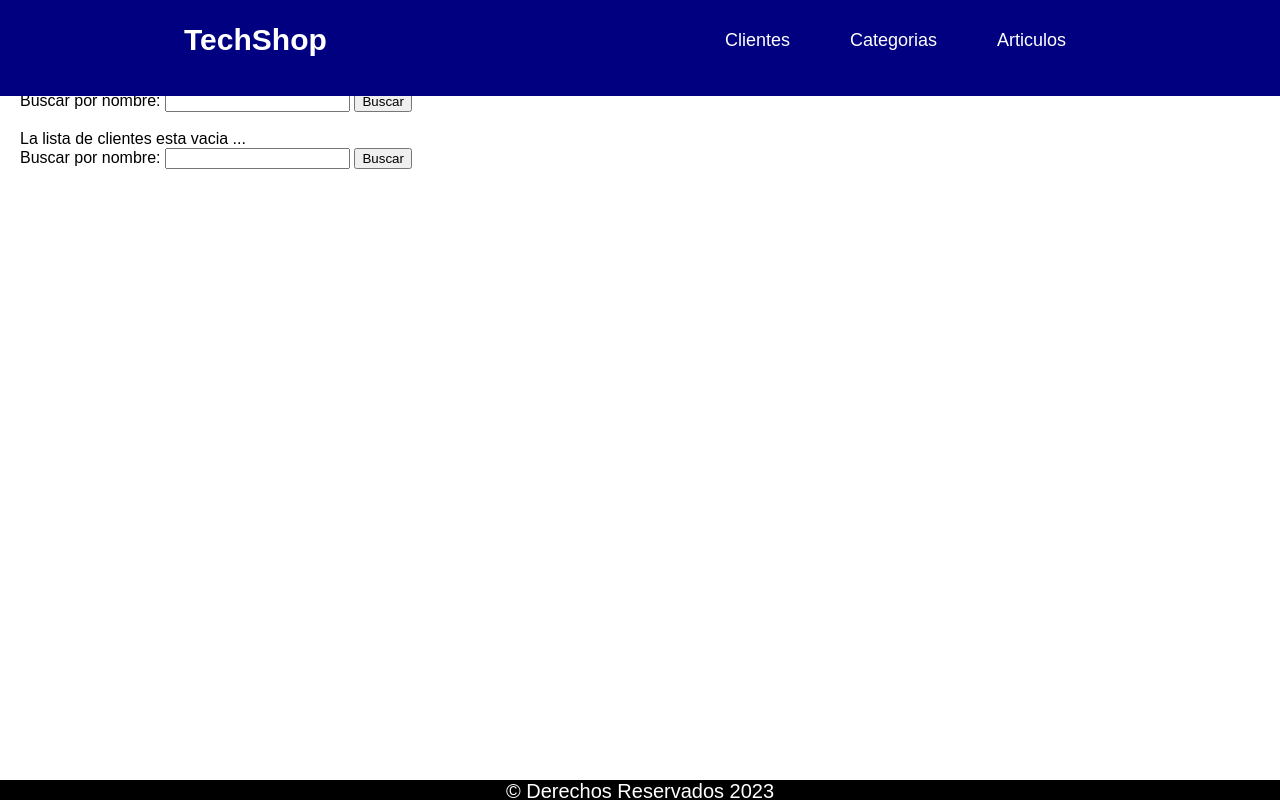
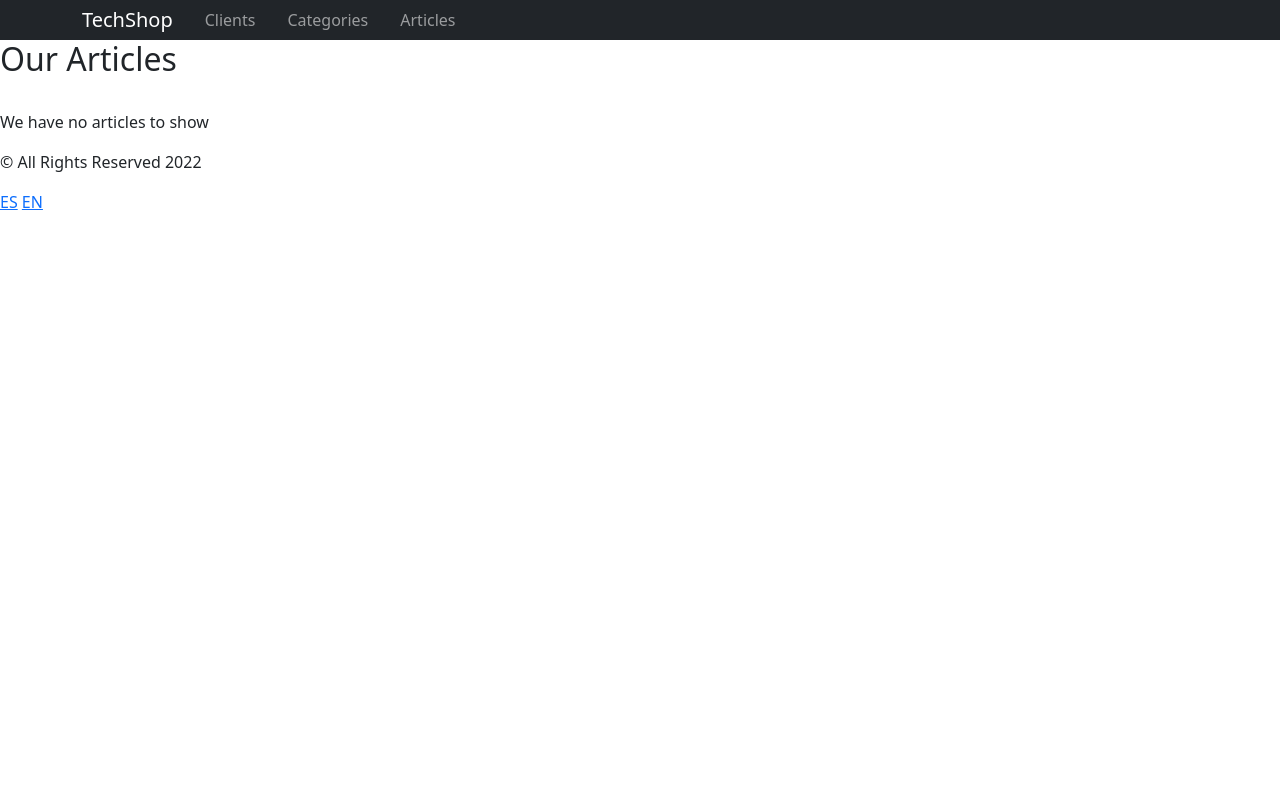
Before and after one commit to Lenuxgg/Tienda_IQ_2023, a Spring Boot app: page / in a window 1280 px wide. Run offline with Spring Boot 4, Linux system fonts and the light colour scheme; some libraries are stand-ins or nearby versions.

Commit message:
Boostrap y webcanfig

```diff
--- a/src/main/java/com/Tienda/controller/ArticuloController.java
+++ b/src/main/java/com/Tienda/controller/ArticuloController.java
@@ -10,10 +10,6 @@
 import org.springframework.web.bind.annotation.PostMapping;
 import org.springframework.web.bind.annotation.RequestMapping;
 
-/**
- *
- * @author manul
- */
 @Controller
 public class ArticuloController {
 
--- a/src/main/java/com/Tienda/domain/Cliente.java
+++ b/src/main/java/com/Tienda/domain/Cliente.java
@@ -29,6 +29,7 @@
     String correo;
     String telefono;
 
+
     @JoinColumn(name="id_credito", referencedColumnName = "id_credito")
     @ManyToOne
     private Credito credito;
--- /dev/null
+++ b/src/main/resources/messages.properties
@@ -0,0 +1,44 @@
+aplicacion.titulo=TechShop
+
+plantilla.clientes=Clientes
+plantilla.categorias=Categor\u00edas
+plantilla.articulos=Art\u00edculos
+plantilla.derechos=Derechos Reservados 2022
+
+index.titulo=Nuestros Art\u00edculos
+
+articulo.datos=Datos del Art\u00edculo
+articulo.titulo=Listado de art\u00edculos
+articulo.nuevo=Nuevo Art\u00edculo
+articulo.categoria=Categor\u00eda
+articulo.descripcion=Descripci\u00f3n
+articulo.detalle=Detalle
+articulo.precio=Precio
+articulo.existencias=Existencias
+articulo.activo=Activo
+articulo.comprar=Comprar
+articulo.no_mostrar=No tenemos art\u00edculos que mostrar
+
+cliente.datos=Datos del Cliente
+cliente.titulo=Listado de Clientes
+cliente.nuevo=Nuevo Cliente
+cliente.nombre=Nombre
+cliente.apellidos=Apellidos
+cliente.correo=Correo
+cliente.telefono=Tel\u00e9fono
+cliente.limite=L\u00edmite
+cliente.no_mostrar=No tenemos clientes que mostrar
+
+categoria.datos=Datos de Categor\u00eda
+categoria.titulo=Listado de Categor\u00edas
+categoria.nuevo=Nueva Categor\u00eda
+categoria.descripcion=Descripci\u00f3n
+categoria.activo=Activa
+categoria.no_mostrar=No tenemos categor\u00edas que mostrar
+
+accion.agregar=Agregar
+accion.nuevo=Nuevo
+accion.eliminar=Eliminar
+accion.actualizar=Actualizar
+accion.guardar=Guardar
+accion.regresar=Regresar
--- /dev/null
+++ b/src/main/resources/messages_en.properties
@@ -0,0 +1,44 @@
+aplicacion.titulo=TechShop
+
+plantilla.clientes=Clients
+plantilla.categorias=Categories
+plantilla.articulos=Articles
+plantilla.derechos=All Rights Reserved 2022
+
+index.titulo=Our Articles
+
+articulo.datos=Article Data
+articulo.titulo=List of articles
+articulo.nuevo=New Article
+articulo.categoria=Category
+articulo.descripcion=Description
+articulo.detalle=Detail
+articulo.precio=Price
+articulo.existencias=Stocks
+articulo.activo=Active
+articulo.comprar=Buy
+articulo.no_mostrar=We have no articles to show
+
+cliente.datos=Client Data
+cliente.titulo=Client List
+cliente.nuevo=New Client
+cliente.nombre=Name
+cliente.apellidos=Surnames
+cliente.correo=Email
+cliente.telefono=Phone
+cliente.limite=Limit
+cliente.no_mostrar=We have no clients to show
+
+categoria.datos=Category Data
+categoria.titulo=List of Categories
+categoria.nuevo=New Category
+categoria.descripcion=Description
+categoria.activo=Active
+categoria.no_mostrar=We don't have categories to show
+
+accion.agregar=Add
+accion.nuevo=New
+accion.eliminar=Delete
+accion.actualizar=Update
+accion.guardar=Save
+accion.regresar=Return
--- /dev/null
+++ b/src/main/resources/messages_es.properties
@@ -0,0 +1,44 @@
+aplicacion.titulo=TechShop
+
+plantilla.clientes=Clientes
+plantilla.categorias=Categor\u00edas
+plantilla.articulos=Art\u00edculos
+plantilla.derechos=Derechos Reservados 2022
+
+index.titulo=Nuestros Art\u00edculos
+
+articulo.datos=Datos del Art\u00edculo
+articulo.titulo=Listado de art\u00edculos
+articulo.nuevo=Nuevo Art\u00edculo
+articulo.categoria=Categor\u00eda
+articulo.descripcion=Descripci\u00f3n
+articulo.detalle=Detalle
+articulo.precio=Precio
+articulo.existencias=Existencias
+articulo.activo=Activo
+articulo.comprar=Comprar
+articulo.no_mostrar=No tenemos art\u00edculos que mostrar
+
+cliente.datos=Datos del Cliente
+cliente.titulo=Listado de Clientes
+cliente.nuevo=Nuevo Cliente
+cliente.nombre=Nombre
+cliente.apellidos=Apellidos
+cliente.correo=Correo
+cliente.telefono=Tel\u00e9fono
+cliente.limite=L\u00edmite
+cliente.no_mostrar=No tenemos clientes que mostrar
+
+categoria.datos=Datos de Categor\u00eda
+categoria.titulo=Listado de Categor\u00edas
+categoria.nuevo=Nueva Categor\u00eda
+categoria.descripcion=Descripci\u00f3n
+categoria.activo=Activa
+categoria.no_mostrar=No tenemos categor\u00edas que mostrar
+
+accion.agregar=Agregar
+accion.nuevo=Nuevo
+accion.eliminar=Eliminar
+accion.actualizar=Actualizar
+accion.guardar=Guardar
+accion.regresar=Regresar
--- a/src/main/resources/static/css/menu.css
+++ b/src/main/resources/static/css/menu.css
@@ -68,4 +68,5 @@
     left: 0;
     width: 100%;
     overflow: auto;
+    padding-left:  10px;
 }
--- a/src/main/resources/templates/articulo/listado.html
+++ b/src/main/resources/templates/articulo/listado.html
@@ -1,14 +1,14 @@
 <!DOCTYPE html>
-<html xmlns:th="http://www.thymeleaf.org" xmlns="http://www.w3.org/1999/xhtml>
+<html xmlns:th="http://www.thymeleaf.org" xmlns="http://www.w3.org/1999/xhtml">
     <head>
         <title>TechShop</title>
         <meta charset="UTF-8">
         <link href="/css/menu.css" rel="stylesheet" type="text/css"/>
     </head>
     <body>
-        <header th:replace="layout/plantilla :: header"/>
+        <header th:replace="layout/plantilla :: header"/></header>
         <div class="contenido">
-            <h2>Listado de Clientes</h2>
+            <h2>Listado de Articulos</h2>
             <a th:href="@{/articulo/nuevo}">Nuevo Articulo</a>
             <div th:if="${articulo != null and !articulo.empty}">
                 <table border="1">
--- a/src/main/resources/templates/categoria/listado.html
+++ b/src/main/resources/templates/categoria/listado.html
@@ -1,5 +1,5 @@
 <!DOCTYPE html>
-<html xmlns:th="http://www.thymeleaf.org" xmlns="http://www.w3.org/1999/xhtml>
+<html xmlns:th="http://www.thymeleaf.org" xmlns="http://www.w3.org/1999/xhtml">
     <head>
         <title>TechShop</title>
         <meta charset="UTF-8">
--- a/src/main/resources/templates/index.html
+++ b/src/main/resources/templates/index.html
@@ -1,51 +1,34 @@
 <!DOCTYPE html>
-<html xmlns:th="http://www.thymeleaf.org">
-    <head>
+<html xmlns:th="http://www.thymeleaf.org" xmlns="http://www.w3.org/1999/xhtml">
+    <head th:replace="layout/plantilla :: head">
         <title>TechShop</title>
-        <meta charset="UTF-8">
-        <link href="/css/menu.css" rel="stylesheet" type="text/css"/>
     </head>
     <body>
         <header th:replace="layout/plantilla :: header"/>
-        <h2>Nuestros Articulos</h2>
-        <a th:href="@{/nuevoCliente}">Nuevo Cliente</a>
+        <div class="contenido">
+            <h2 th:text="#{index.titulo}">Articulos Disponibles</h2>
             <br/>
-        <form th:action="@{/cliente/buscarNombre}" method="get">
-            <label for="nombre">Buscar por nombre:</label>
-            <input type="text" id="nombre" name="nombre" required/>
-            <button type="submit">Buscar</button>
-        </form>
-        <br/>
-        <div th:if="${clientes !=null and !clientes.empty}">
+            <div th:if="${articulos != null and !articulos.empty}">
                 <table border="1">
                     <thead>
-                <th>Nombre</th>
-                <th>Apellidos</th>
-                <th>Correo</th>
-                <th>Telefono</th>
+                    <th th:text="#{index.descripcion}">Descripcion</th>
+                    <th th:text="#{index.precio}">Precio</th>
+                    <th th:text="#{index.comprar}">Acciones</th>
                     <th colspan="2">Acciones</th>
                     </thead>
                     <tbody>
-                    <tr th:each="cliente : ${clientes}">
-                        <td th:text="${cliente.nombre}"></td>
-                        <td th:text="${cliente.apellidos}"></td>
-                        <td th:text="${cliente.correo}"></td>
-                        <td th:text="${cliente.telefono}"></td>
-                        <td><a th:href="@{/modificarCliente/} + ${cliente.idCliente}">Modificar</a></td>
-                        <td><a th:href="@{/eliminarCliente/} + ${cliente.idCliente}">Eliminar</a></td>
+                        <tr th:each="item : ${articulos}">
+                            <td th:text="${item.descripcion}"></td>
+                            <td th:text="${#numbers.formatDecimal(item.precio, 3, 2)}"></td>
+                            <td><a th:href="@{/carrito/agregar/} + ${item.idArticulo}"th:text="#{accion.agregar}">Agregar</a></td>
                         </tr>
                     </tbody>
                 </table>
             </div>
-        <div th:if="${clientes == null or clientes.empty}">
-            La lista de clientes esta vacia ...
+            <div th:if="${articulos == null or articulos.empty}">
+                <p th:text="#{articulo.no_mostrar}">No hay articulos</p>
             </div>
-        <form action="#" th:action="@{/cliente/buscarNombre}" method="get">
-            <label for="nombre">Buscar por nombre:</label>
-            <input type="text" id="nombre" name="nombre">
-            <button type="submit">Buscar</button>
-        </form>
-
+        </div>
     </div>
 
     <footer th:replace="layout/plantilla :: footer"/>
--- a/src/main/resources/templates/layout/plantilla.html
+++ b/src/main/resources/templates/layout/plantilla.html
@@ -1,28 +1,45 @@
 <!DOCTYPE html>
 <html>
-    <head>
+    <head th:fragment="head">
         <title>TechShop</title>
         <meta charset="UTF-8">
+        <link rel="stylesheet" th:href="@{/webjars/bootstrap/css/bootstrap.min.css}"/>
+        <link rel="stylesheet" th:href="@{/webjars/font-awesome/css/all.css}"/>
+        <script th:src="@{/webjars/jquery/jquery.min.js}"></script>
+        <script th:src="@{/webjars/popper.js/umd/popper.min.js}"></script>
+        <script th:src="@{/webjars/bootstrap/js/bootstrap.min.js}"></script>
     </head>
     <body>
         <header th:fragment="header" class="header">
-            <nav class="nav">
-                <a th:href="@{/}" class="logo nav-link">TechShop</a>
-                <ul class="nav-menu">
-                    <li class="nav-menu-item">
-                        <a th:href="@{/cliente/listado}" class="nav-menu-link nav-link">Clientes</a>
-                    </li>
-                    <li class="nav-menu-item">
-                        <a th:href="@{/categoria/listado}" class="nav-menu-link nav-link">Categorias</a>
-                    </li>
-                    <li class="nav-menu-item">
-                        <a th:href="@{/articulo/listado}" class="nav-menu-link nav-link">Articulos</a>
-                    </li>
-                </ul>
+            <nav class="navbar navbar-expand-sm navbar-dark bg-dark p-0">
+                <div class="container">
+                    <a th:href="@{/}" class="navbar-brand">TechShop</a>
+                    <button class="navbar-toggler" data-toggle="collapse" data-target="#navbarCollapse">
+                        <span class="navbar-toggler-icon"></span>
+                    </button>
+                    <div class="collapse navbar-collapse" id="navbarCollapse">
+                        <ul class="navbar-nav">
+                            <li class="nav-item px-2">
+                                <a th:href="@{/cliente/listado}" class="nav-menu-link nav-link"
+                                   th:text="#{plantilla.clientes}">Clientes</a>
+                            </li>
+                            <li class="nav-item px-2">
+                                <a th:href="@{/categoria/listado}" class="nav-menu-link nav-link"
+                                   th:text="#{plantilla.categorias}">Categorias</a>
+                            </li>
+                            <li class="nav-item px-2">
+                                <a th:href="@{/articulo/listado}" class="nav-menu-link nav-link"
+                                   th:text="#{plantilla.articulos}">Articulos</a>
+                            </li>
+                        </ul>
+                    </div>
+                </div>
             </nav>
         </header>
         <footer th:fragment="footer" class="footer">
-            <p style="font-size: 20px;">&COPY; Derechos Reservados 2023</p>
+            <p> &COPY; [[#{plantilla.derechos}]]</p>
+            <a th:href="@{/(lang=es)}">ES</a>
+            <a th:href="@{/(lang=en)}">EN</a>
         </footer>
     </body>
 </html>
```
Also changed, not shown: pom.xml (+24 -0 lines), src/main/java/com/Tienda/WebConfig.java (added, +42 -0 lines), src/main/resources/templates/cliente/listado.html (+17 -12 lines), src/main/resources/templates/cliente/modificar.html (+8 -8 lines). Lines whose indentation alone changed are shown as unchanged.
